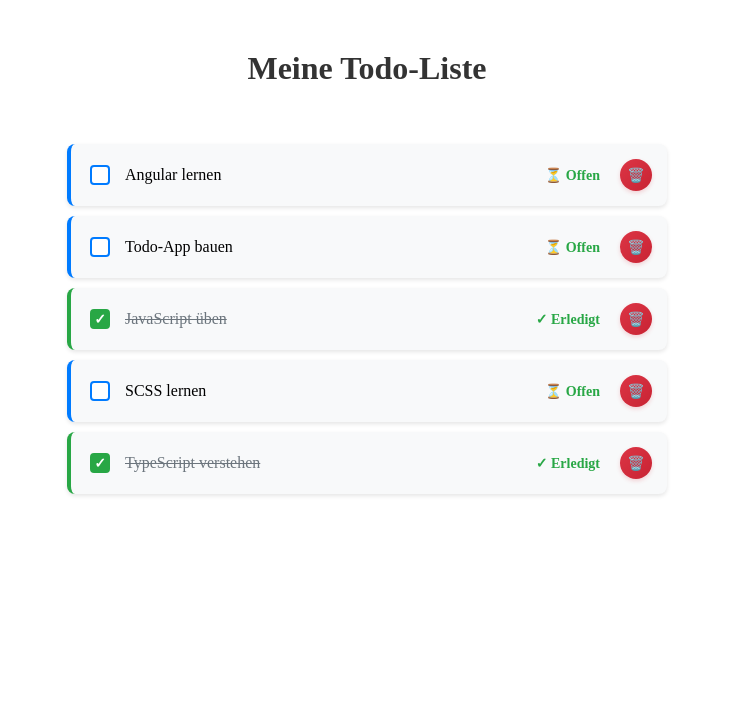
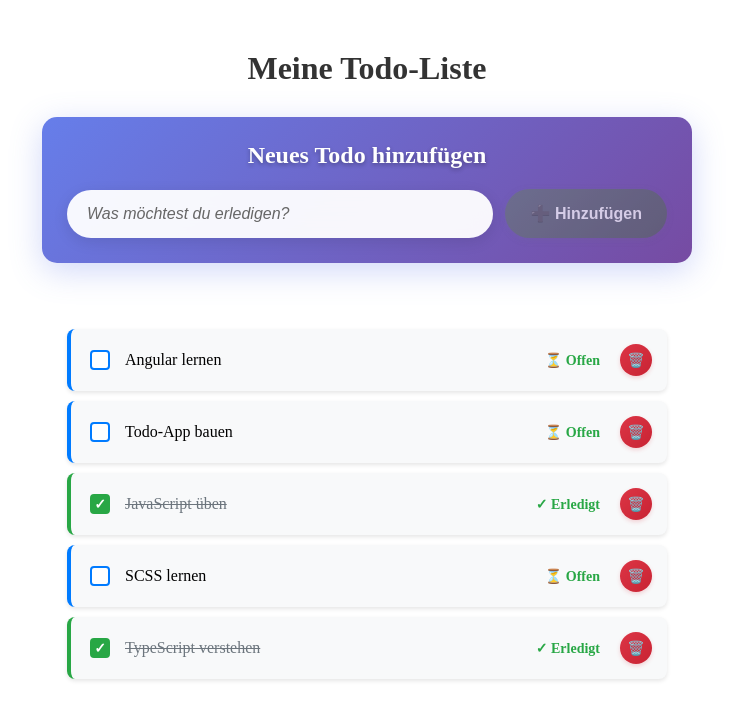
Before and after one commit to Paveluschka250/meine_todo_app, an Angular app: page / in a window 1280 px wide. Shown: the top 720 px of the page, without its empty margins (273-1006 px from the left). Built offline with nearby package versions, Linux system fonts and the light colour scheme.

Commit message:
feat: Add new todo functionality with premium glassmorphism design

```diff
--- a/src/app/app.component.html
+++ b/src/app/app.component.html
@@ -1,4 +1,24 @@
 <h1>Meine Todo-Liste</h1>
+
+<div class="add-todo-section">
+  <h2>Neues Todo hinzufügen</h2>
+  <div class="input-group">
+    <input
+      type="text"
+      [(ngModel)]="newTodoText"
+      placeholder="Was möchtest du erledigen?"
+      (keyup.enter)="addTodo()"
+      class="todo-input"
+    />
+    <button
+      (click)="addTodo()"
+      class="add-btn"
+      [disabled]="!newTodoText.trim()"
+    >
+      ➕ Hinzufügen
+    </button>
+  </div>
+</div>
 
 <div class="todo-container">
   <ul class="todo-list">
--- a/src/app/app.component.scss
+++ b/src/app/app.component.scss
@@ -2,6 +2,135 @@ h1 {
   color: #333;
   text-align: center;
   margin-top: 50px;
+}
+
+// ... (alles andere bleibt gleich)
+
+// Add-Todo-Section Design
+.add-todo-section {
+  max-width: 600px;
+  margin: 30px auto;
+  padding: 25px;
+  background: linear-gradient(135deg, #667eea 0%, #764ba2 100%);
+  border-radius: 15px;
+  box-shadow: 0 8px 32px rgba(102, 126, 234, 0.3);
+  backdrop-filter: blur(10px);
+
+  h2 {
+    color: white;
+    text-align: center;
+    margin: 0 0 20px 0;
+    font-size: 24px;
+    font-weight: 600;
+    text-shadow: 0 2px 4px rgba(0, 0, 0, 0.3);
+  }
+
+  .input-group {
+    display: flex;
+    gap: 12px;
+    align-items: center;
+
+    .todo-input {
+      flex: 1;
+      padding: 15px 20px;
+      border: none;
+      border-radius: 25px;
+      font-size: 16px;
+      background: rgba(255, 255, 255, 0.95);
+      backdrop-filter: blur(10px);
+      box-shadow: 0 4px 15px rgba(0, 0, 0, 0.1);
+      transition: all 0.3s ease;
+      outline: none;
+
+      &::placeholder {
+        color: #666;
+        font-style: italic;
+      }
+
+      &:focus {
+        background: white;
+        transform: translateY(-2px);
+        box-shadow: 0 6px 20px rgba(0, 0, 0, 0.15);
+        border: 2px solid rgba(255, 255, 255, 0.8);
+      }
+
+      &:hover {
+        background: white;
+        transform: translateY(-1px);
+      }
+    }
+
+    .add-btn {
+      padding: 15px 25px;
+      background: linear-gradient(135deg, #28a745, #20c997);
+      color: white;
+      border: none;
+      border-radius: 25px;
+      font-size: 16px;
+      font-weight: 600;
+      cursor: pointer;
+      transition: all 0.3s cubic-bezier(0.4, 0, 0.2, 1);
+      box-shadow: 0 4px 15px rgba(40, 167, 69, 0.3);
+      white-space: nowrap;
+
+      &:hover:not(:disabled) {
+        background: linear-gradient(135deg, #20c997, #28a745);
+        transform: translateY(-3px) scale(1.05);
+        box-shadow: 0 6px 20px rgba(40, 167, 69, 0.4);
+      }
+
+      &:active:not(:disabled) {
+        transform: translateY(-1px) scale(1.02);
+        box-shadow: 0 2px 10px rgba(40, 167, 69, 0.3);
+      }
+
+      &:disabled {
+        background: linear-gradient(135deg, #6c757d, #5a6268);
+        cursor: not-allowed;
+        transform: none;
+        box-shadow: 0 2px 8px rgba(108, 117, 125, 0.2);
+        opacity: 0.7;
+      }
+
+      // Animation für erfolgreiches Hinzufügen
+      &.success {
+        background: linear-gradient(135deg, #28a745, #20c997);
+        animation: successPulse 0.6s ease-out;
+      }
+    }
+  }
+}
+
+// Erfolgs-Animation
+@keyframes successPulse {
+  0% {
+    transform: scale(1);
+  }
+  50% {
+    transform: scale(1.1);
+    box-shadow: 0 8px 25px rgba(40, 167, 69, 0.6);
+  }
+  100% {
+    transform: scale(1);
+  }
+}
+
+// Responsive Design
+@media (max-width: 768px) {
+  .add-todo-section {
+    margin: 20px;
+    padding: 20px;
+
+    .input-group {
+      flex-direction: column;
+      gap: 15px;
+
+      .add-btn {
+        width: 100%;
+        padding: 18px;
+      }
+    }
+  }
 }
 
 .todo-container {
--- a/src/app/app.component.ts
+++ b/src/app/app.component.ts
@@ -7,6 +7,7 @@ import { Component } from '@angular/core';
 })
 export class AppComponent {
   title = 'meine_todo_app';
+  newTodoText: string = '';
 
   todoItems: TodoItem[] = [
     { id: 1, text: 'Angular lernen', completed: false },
@@ -26,6 +27,18 @@ export class AppComponent {
   deleteTodo(id: number): void {
     this.todoItems = this.todoItems.filter((item) => item.id !== id);
   }
+
+  addTodo(): void {
+    if (this.newTodoText.trim()) {
+      const newId = Math.max(...this.todoItems.map((item) => item.id)) + 1;
+      this.todoItems.push({
+        id: newId,
+        text: this.newTodoText.trim(),
+        completed: false,
+      });
+      this.newTodoText = ''; // Input leeren
+    }
+  }
 }
 
 interface TodoItem {
--- a/src/app/app.module.ts
+++ b/src/app/app.module.ts
@@ -1,5 +1,6 @@
 import { NgModule } from '@angular/core';
 import { BrowserModule } from '@angular/platform-browser';
+import { FormsModule } from '@angular/forms';
 
 import { AppRoutingModule } from './app-routing.module';
 import { AppComponent } from './app.component';
@@ -10,7 +11,8 @@ import { AppComponent } from './app.component';
   ],
   imports: [
     BrowserModule,
-    AppRoutingModule
+    AppRoutingModule,
+    FormsModule
   ],
   providers: [],
   bootstrap: [AppComponent]
```
